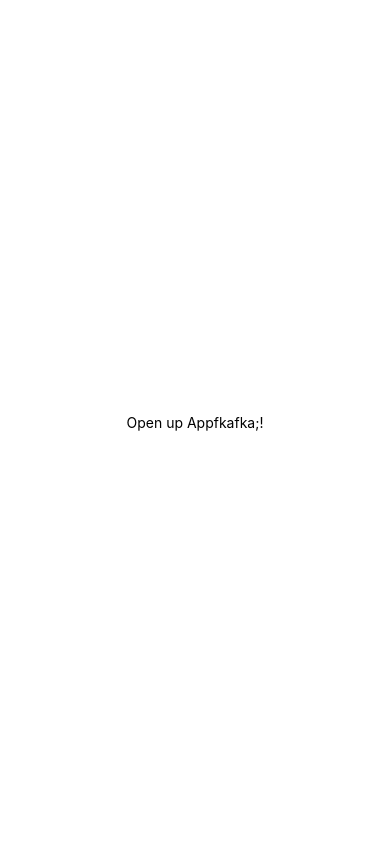
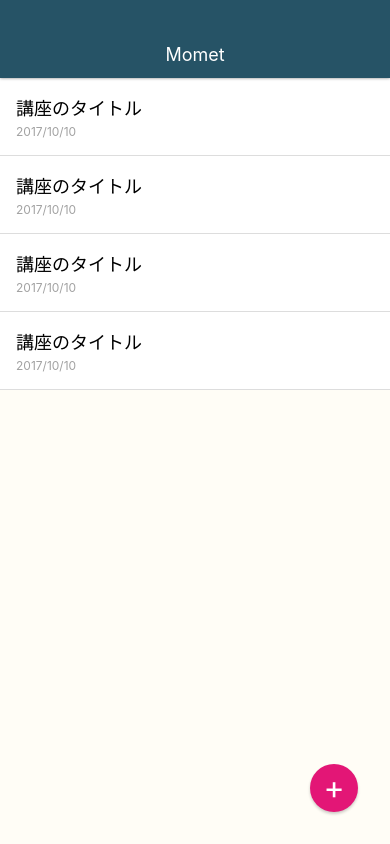
Before and after one commit to akinogu/memoApp, a React Native app: screen / in a window 390 px wide. Built offline with nearby package versions, Linux system fonts and the light colour scheme.

Commit message:
created memolist

```diff
--- a/App.js
+++ b/App.js
@@ -5,7 +5,58 @@
   render() {
     return (
       <View style={styles.container}>
-        <Text>Open up Appfkafka;!</Text>
+        <View style={styles.appbar}>
+          <View>
+            <Text style={styles.appbarTitle}>
+              Momet
+            </Text>
+          </View>
+        </View>
+
+        <View style={styles.monoList}>
+          <View style={styles.monoListItem}>
+            <Text style={styles.monoTitle}>
+              講座のタイトル
+            </Text>
+            <Text style={styles.monoDate}>
+              2017/10/10
+            </Text>
+          </View>
+
+          <View style={styles.monoListItem}>
+            <Text style={styles.monoTitle}>
+              講座のタイトル
+            </Text>
+            <Text style={styles.monoDate}>
+              2017/10/10
+            </Text>
+          </View>
+
+          <View style={styles.monoListItem}>
+            <Text style={styles.monoTitle}>
+              講座のタイトル
+            </Text>
+            <Text style={styles.monoDate}>
+              2017/10/10
+            </Text>
+          </View>
+
+          <View style={styles.monoListItem}>
+            <Text style={styles.monoTitle}>
+              講座のタイトル
+            </Text>
+            <Text style={styles.monoDate}>
+              2017/10/10
+            </Text>
+          </View>
+
+        </View>
+        <View style={styles.memoAddButton}>
+            <Text style={styles.memoAddButtonTitle}>
+            +
+            </Text>
+          </View>
+
       </View>
     );
   }
@@ -14,8 +65,68 @@
 const styles = StyleSheet.create({
   container: {
     flex: 1,
-    backgroundColor: '#fff',
+    backgroundColor: '#fffdf6',
     alignItems: 'center',
     justifyContent: 'center',
+    paddingTop: 78,
+  },
+  memoAddButton: {
+    position: 'absolute',
+    bottom: 32,
+    right: 32,
+    width: 48,
+    height: 48,
+    backgroundColor: '#E31676',
+    borderRadius: 24,
+    justifyContent: 'center',
+    alignItems: 'center',
+    shadowColor: '#000',
+    shadowOffset: { width: 0, height: 2 },
+    shadowOpacity: 0.2,
+    shadowRadius: 3,
+  },
+  memoAddButtonTitle: {
+    fontSize: 32,
+    lineHeight: 32,
+    color: '#fff',
+  },
+  monoList: {
+    width: '100%',
+    flex: 1,
+  },
+  monoListItem: {
+    padding: 16,
+    borderBottomWidth: 1,
+    borderBottomColor: '#ddd',
+    backgroundColor: '#fff',
+  },
+  monoTitle: {
+    fontSize: 18,
+    marginBottom: 4,
+  },
+  monoDate: {
+    fontSize: 12,
+    color: '#a2a2a2',
+  },
+  appbar: {
+    position: 'absolute',
+    top: 0,
+    left: 0,
+    right: 0,
+    height: 78,
+    paddingTop: 30,
+    backgroundColor: '#265366',
+    justifyContent: 'center',
+    alignItems: 'center',
+    color: '#fff',
+    shadowColor: '#000',
+    shadowOffset: { width: 0, height: 0 },
+    shadowOpacity: 0.5,
+    shadowRadius: 3,
+    zIndex: 10,
+  },
+  appbarTitle: {
+    color: '#fff',
+    fontSize: 18,
   },
 });
```
Also changed, not shown: src/elements/BodyText.js (added, +20 -0 lines), .eslintrc.json.
